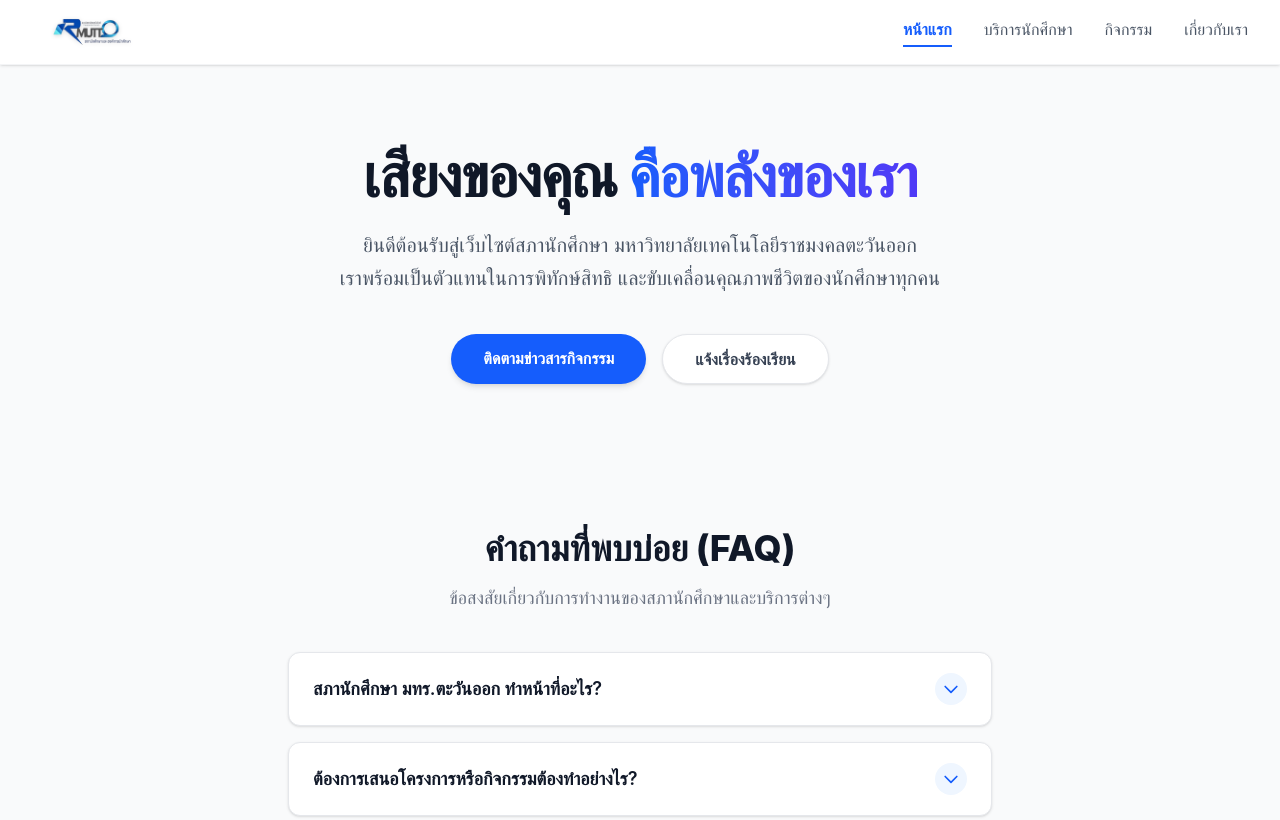
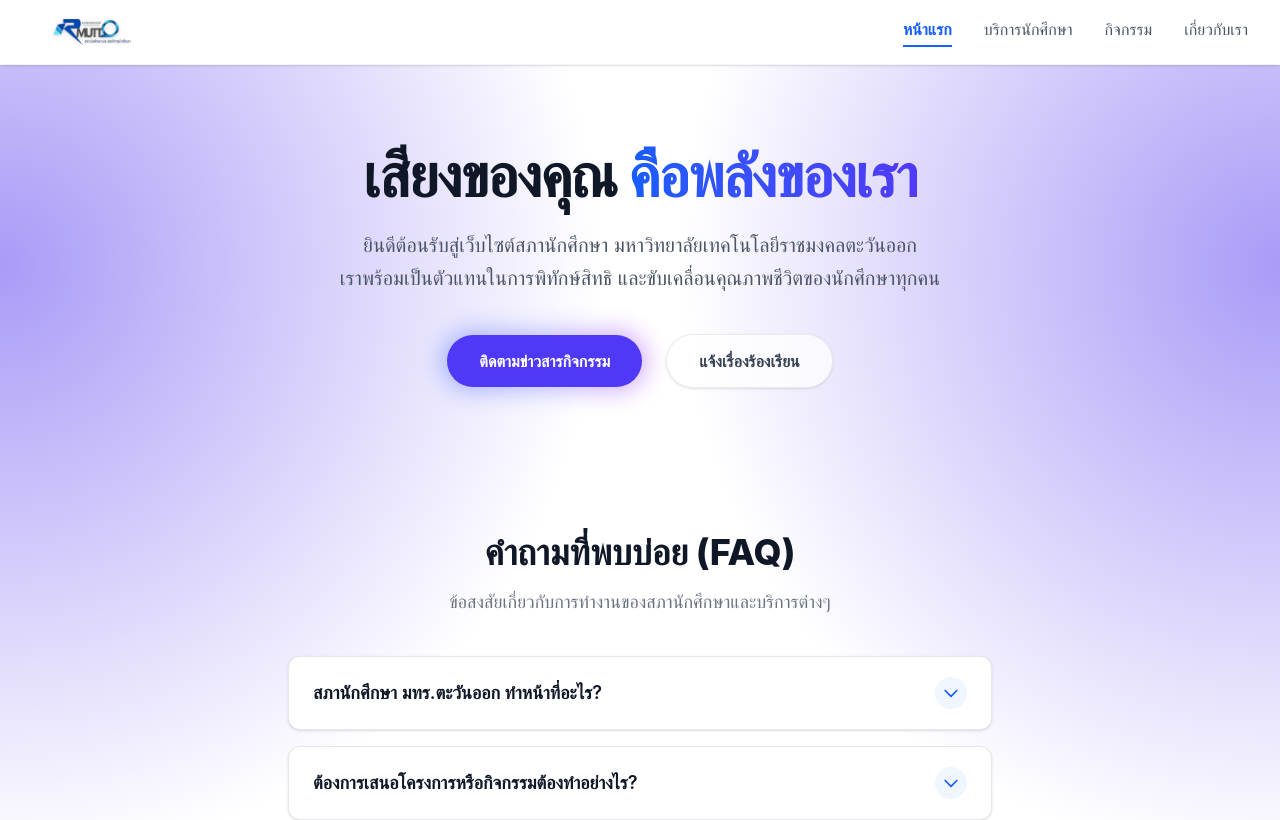
Before and after one commit to modsunxx/rmuttosc, a SvelteKit app: page / in a window 1280 px wide. Shown: the top 820 px of the page. Built offline with nearby package versions, Linux system fonts and the light colour scheme.

Commit message:
update bg main menu

```diff
--- a/src/routes/+page.svelte
+++ b/src/routes/+page.svelte
@@ -6,7 +6,16 @@
 	<title>หน้าแรก | สภานักศึกษา RMUTTO</title>
 </svelte:head>
 
-<div class="min-h-screen bg-gray-50 font-sans">
+<!-- 1. คลุมด้วย relative และ overflow-hidden พร้อมใส่ bg-white ตามแบบ -->
+<div class="relative min-h-screen w-full overflow-hidden bg-white pb-10 font-sans">
+	<!-- 🎨 2. พื้นหลังแสงสีม่วงจากมุมซ้ายและขวา (z-0 ให้อยู่หลังสุด) -->
+	<div
+		class="absolute inset-0 z-0"
+		style="background-image: radial-gradient(circle 600px at 0% 200px, #a99bf7, transparent), radial-gradient(circle 600px at 100% 200px, #a99bf7, transparent);"
+	></div>
+
+	<!-- 📌 3. เนื้อหาเว็บทั้งหมด ต้องครอบด้วย relative z-10 ให้อยู่เหนือพื้นหลัง -->
+	<div class="relative z-10">
 		<main class="mx-auto max-w-7xl px-4 py-20 text-center sm:px-6 lg:px-8">
 			<h1 class="mb-6 text-5xl font-extrabold tracking-tight text-gray-900 md:text-6xl">
 				เสียงของคุณ
@@ -20,16 +29,26 @@
 				เราพร้อมเป็นตัวแทนในการพิทักษ์สิทธิ และขับเคลื่อนคุณภาพชีวิตของนักศึกษาทุกคน
 			</p>
 
-		<div class="flex flex-col justify-center gap-4 sm:flex-row">
+			<div class="mt-4 flex flex-col items-center justify-center gap-6 sm:flex-row">
+				<!-- 🌟 ปุ่มที่ 1: ติดตามข่าวสารกิจกรรม (Glowing Button) -->
+				<div class="group relative inline-flex w-full sm:w-auto">
+					<!-- แสงเรืองแสงด้านหลัง -->
+					<div
+						class="absolute -inset-1 rounded-full bg-linear-to-r from-blue-600 via-indigo-500 to-purple-600 opacity-40 blur-md transition-all duration-300 group-hover:opacity-80 group-hover:blur-lg group-hover:duration-200"
+					></div>
+
 					<a
 						href="/events"
-				class="rounded-full bg-blue-600 px-8 py-3 font-semibold text-white shadow-md transition-all duration-200 hover:bg-blue-700 hover:shadow-lg"
+						class="relative flex w-full items-center justify-center rounded-full bg-indigo-600 px-8 py-3.5 font-bold text-white transition-all duration-200 hover:scale-[1.02] hover:bg-indigo-700"
 					>
 						ติดตามข่าวสารกิจกรรม
 					</a>
+				</div>
+
+				<!-- ◽ ปุ่มที่ 2: แจ้งเรื่องร้องเรียน (Glassmorphism) -->
 				<a
 					href="/complaint"
-				class="rounded-full border border-gray-200 bg-white px-8 py-3 font-semibold text-gray-700 shadow-sm transition-all duration-200 hover:bg-gray-50 hover:text-blue-600"
+					class="relative flex w-full items-center justify-center rounded-full border border-gray-200/80 bg-white/70 px-8 py-3.5 font-bold text-gray-700 shadow-sm backdrop-blur-md transition-all duration-200 hover:bg-white hover:text-indigo-600 hover:shadow-md sm:w-auto"
 				>
 					แจ้งเรื่องร้องเรียน
 				</a>
@@ -38,3 +57,4 @@
 
 		<FAQ />
 	</div>
+</div>
--- a/src/routes/calendar/+page.svelte
+++ b/src/routes/calendar/+page.svelte
@@ -209,6 +209,7 @@
 <svelte:head>
 	<title>ปฏิทินกิจกรรม | สภานักศึกษา RMUTTO</title>
 </svelte:head>
+<!-- 1. คลุมด้วย relative และ overflow-hidden พร้อมใส่ bg-white ตามแบบ -->
 
 <div class="min-h-screen bg-gray-50 px-6 py-12">
 	<div class="mx-auto max-w-4xl rounded-2xl border-t-4 border-orange-500 bg-white p-8 shadow-sm">
```
Lines whose indentation alone changed are shown as unchanged.
